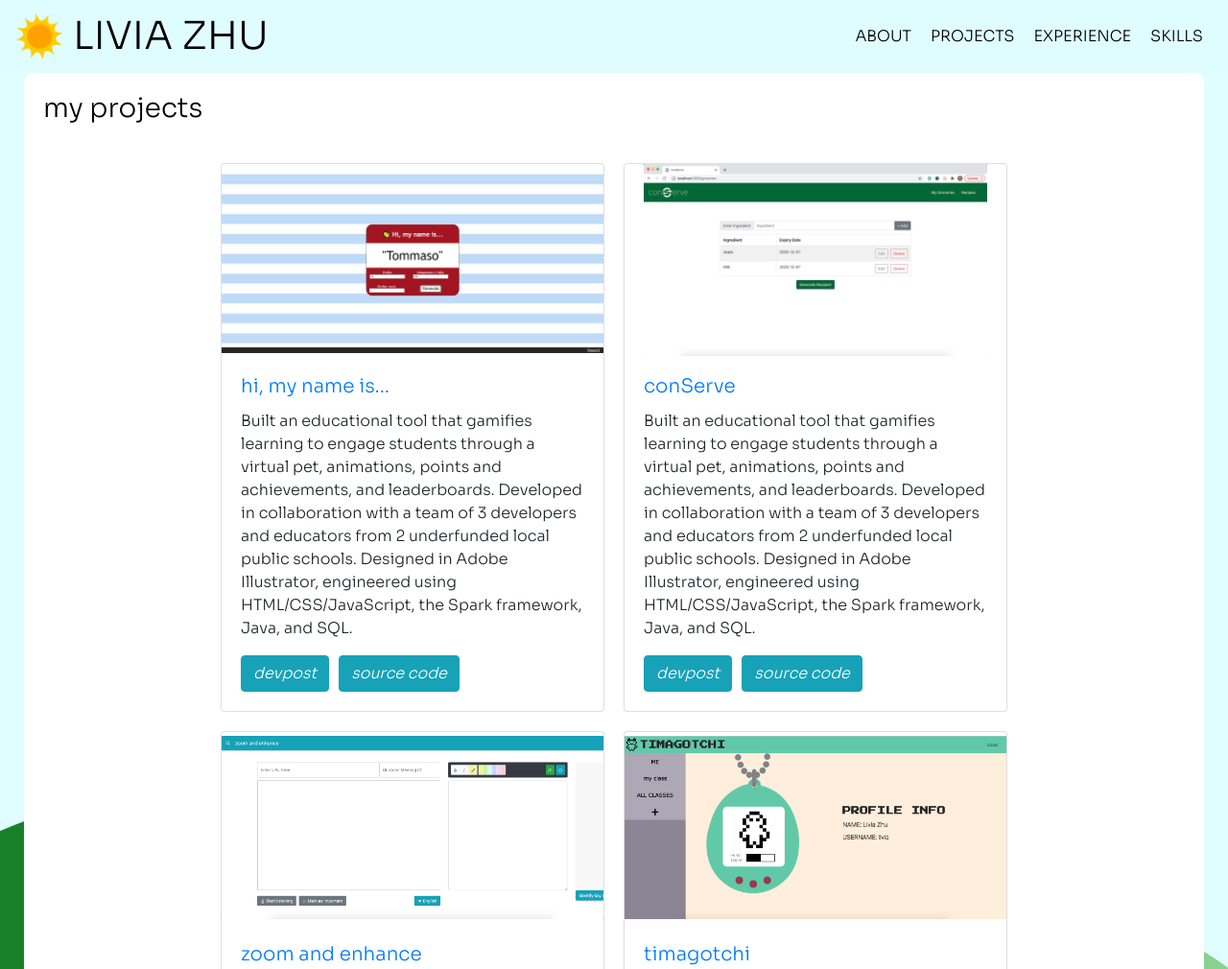
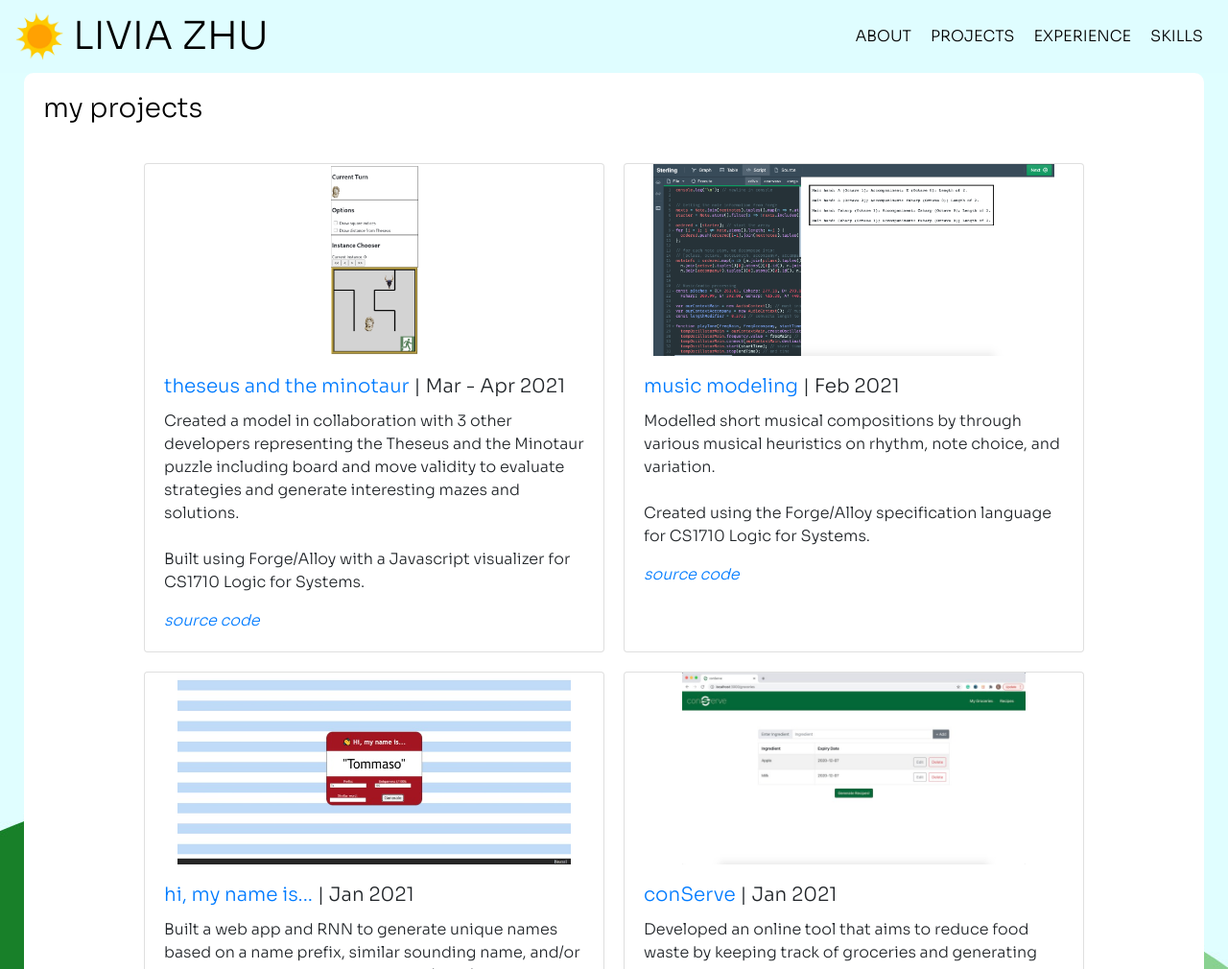
Before and after one commit to livia01px2019/personal-website, a React app: page /personal-website/projects in a window 1280 px wide. Shown: the top 1010 px of the page at 96% size. Built offline with nearby package versions, Linux system fonts and the light colour scheme.

Commit message:
experience and projects

```diff
--- a/src/Experience.js
+++ b/src/Experience.js
@@ -14,7 +14,8 @@ export default class Experience extends React.Component {
             company: "facebook",
             role: "software engineering intern",
             img: facebookImg,
-            description: "Sole engineer of the company website promoting new products ahead of product launch, obtaining 900+ page views in the first month. Refactored company website using Vue.js to improve code organization and extensibility, and initiated company website’s responsive design. Engineer Swagger APIs and maintain backend of the website and WeChat miniprograms using Java, Spring framework, and MySQL + Redis databases. ",
+            description: "I am an incoming software engineering intern for Facebook for summer 2021.",
+            date: "May 2021 - ",
             mainLink: "https://www.facebook.com/",
             links: [
               {
@@ -28,6 +29,7 @@ export default class Experience extends React.Component {
             role: "software engineering intern",
             img: osheeppsImg,
             description: "Sole engineer of the company website promoting new products ahead of product launch, obtaining 900+ page views in the first month. Refactored company website using Vue.js to improve code organization and extensibility, and initiated company website’s responsive design. Engineer Swagger APIs and maintain backend of the website and WeChat miniprograms using Java, Spring framework, and MySQL + Redis databases. ",
+            date: "Sept - Dec 2020",
             mainLink: "https://www.o-sheepps.com/",
             links: [
               {
@@ -43,6 +45,7 @@ export default class Experience extends React.Component {
             role: "undergraduate teaching assistant",
             img: brownImg,
             description: "",
+            date: "Sept - Dec 2020",
             mainLink: "https://www.brown.edu/",
             links: [
               {
@@ -68,8 +71,12 @@ export default class Experience extends React.Component {
               <div key={index} style={{display: "flex", flexDirection: "row", alignItems: "top"}}>
                 <img style={{width: "50px", height: "auto", marginRight: "20px", objectFit: "contain", objectPosition: "top"}} src={role.img}></img>
                 <div>
-                  <h5 style={this.props.dayMode ? this.props.dayTextStyle : this.props.nightTextStyle}><a href={role.mainLink}>{role.company}</a> | {role.role}</h5>
-                  <p style={this.props.dayMode ? this.props.dayTextStyle : this.props.nightTextStyle}>{role.description}</p>
+                  <div style={{width: "100%", display: "flex", flexDirection: "row", justifyContent: "space-between"}}>
+                    <h5 style={this.props.dayMode ? this.props.dayTextStyle : this.props.nightTextStyle}><a href={role.mainLink}>
+                      {role.company}</a> | {role.role}</h5>
+                    <h5>{role.date}</h5>
+                  </div>
+                  <p style={this.props.dayMode ? this.props.dayTextStyle : this.props.nightTextStyle} className="new-line">{role.description}</p>
                 </div>
               </div>
             ))}
@@ -82,7 +89,7 @@ export default class Experience extends React.Component {
                 <img style={{width: "50px", height: "auto", marginRight: "20px", objectFit: "contain", objectPosition: "top"}} src={role.img}></img>
                 <div>
                   <h5 style={this.props.dayMode ? this.props.dayTextStyle : this.props.nightTextStyle}><a href={role.mainLink}>{role.company}</a> | {role.role}</h5>
-                  <p style={this.props.dayMode ? this.props.dayTextStyle : this.props.nightTextStyle}>{role.description}</p>
+                  <p style={this.props.dayMode ? this.props.dayTextStyle : this.props.nightTextStyle} className="new-line">{role.description}</p>
                 </div>
               </div>
             ))}
--- a/src/Projects.js
+++ b/src/Projects.js
@@ -4,6 +4,8 @@ import zoomandenhanceImage from './images/zoom-and-enhance.png';
 import timagotchiImage from './images/timagotchi.png';
 import conserveImage from './images/conserve.jpg';
 import hiImage from './images/hi-my-name-is.jpg';
+import theseusImage from './images/theseus.png';
+import musicImage from './images/music.png';
 import { Row } from 'react-bootstrap';
 
 export default class Projects extends React.Component {
@@ -12,6 +14,32 @@ export default class Projects extends React.Component {
 
     this.state = {
       projects: [
+        {
+          title: "theseus and the minotaur",
+          src: theseusImage,
+          mainLink: "https://github.com/rpaul48/theseus",
+          links: [
+            {
+              name: "source code",
+              link: "https://github.com/rpaul48/theseus",
+            }
+          ],
+          date: "Mar - Apr 2021",
+          description: "Created a model in collaboration with 3 other developers representing the Theseus and the Minotaur puzzle including board and move validity to evaluate strategies and generate interesting mazes and solutions. \n\nBuilt using Forge/Alloy with a Javascript visualizer for CS1710 Logic for Systems. "
+        },
+        {
+          title: "music modeling",
+          src: musicImage,
+          mainLink: "https://github.com/livia01px2019/curiosity-modeling",
+          links: [
+            {
+              name: "source code",
+              link: "https://github.com/livia01px2019/curiosity-modeling",
+            }
+          ],
+          date: "Feb 2021",
+          description: "Modelled short musical compositions by through various musical heuristics on rhythm, note choice, and variation. \n\nCreated using the Forge/Alloy specification language for CS1710 Logic for Systems."
+        },
         {
           title: "hi, my name is...",
           src: hiImage,
@@ -27,7 +55,7 @@ export default class Projects extends React.Component {
             }
           ],
           date: "Jan 2021",
-          description: "Built an educational tool that gamifies learning to engage students through a virtual pet, animations, points and achievements, and leaderboards. Developed in collaboration with a team of 3 developers and educators from 2 underfunded local public schools. Designed in Adobe Illustrator, engineered using HTML/CSS/JavaScript, the Spark framework, Java, and SQL."
+          description: "Built a web app and RNN to generate unique names based on a name prefix, similar sounding name, and/or creativity level. Created with HTML/CSS/JS, Python, and Flask."
         },
         {
           title: "conServe",
@@ -44,7 +72,7 @@ export default class Projects extends React.Component {
             }
           ],
           date: "Jan 2021",
-          description: "Built an educational tool that gamifies learning to engage students through a virtual pet, animations, points and achievements, and leaderboards. Developed in collaboration with a team of 3 developers and educators from 2 underfunded local public schools. Designed in Adobe Illustrator, engineered using HTML/CSS/JavaScript, the Spark framework, Java, and SQL."
+          description: "Developed an online tool that aims to reduce food waste by keeping track of groceries and generating recipes based on expiration dates. Designed in Adobe Illustrator and built using React.js and the RecipePuppy API. \n\n Winner of the 3rd Best Environmental Track Hack and Wolfram Award at HackDuke 2021."
         },
         {
           title: "zoom and enhance",
@@ -65,7 +93,7 @@ export default class Projects extends React.Component {
             }
           ],
           date: "Oct 2020",
-          description: "Created web app for efficient notetaking during online classes using Vue.js, Bootstrap, Web Speech API, RAKE.js, and Heroku. Support embedding of streaming sites, multi-language speech-to-text, automatic highlighting, manual styling, and keyword extraction through NLP."
+          description: "Created web app for efficient notetaking during online classes using Vue.js, Bootstrap, Web Speech API, RAKE.js, and Heroku. \n\nSupports embedding of streaming sites, multi-language speech-to-text, automatic highlighting, manual styling, and keyword extraction through NLP. \n\n Finalist for the Best Professional Hack and Best Web-based Hack for the 2021 Hack@Home hackathon."
         },
         {
           title: "timagotchi",
@@ -82,7 +110,7 @@ export default class Projects extends React.Component {
             }
           ],
           date: "Feb 2020 – May 2020",
-          description: "Built an educational tool that gamifies learning to engage students through a virtual pet, animations, points and achievements, and leaderboards. Developed in collaboration with a team of 3 developers and educators from 2 underfunded local public schools. Designed in Adobe Illustrator, engineered using HTML/CSS/JavaScript, the Spark framework, Java, and SQL."
+          description: "Built an educational tool that gamifies learning to engage students through a virtual pet, animations, points and achievements, and leaderboards. \n\nDeveloped in collaboration with a team of 3 developers and educators from 2 underfunded local public schools. \n\nDesigned in Adobe Illustrator, engineered using HTML/CSS/JavaScript, the Spark framework, Java, and SQL."
         },
       ]
     };
@@ -97,14 +125,14 @@ export default class Projects extends React.Component {
 
           <div style={{display: "flex", flexDirection: "row", flexWrap: "wrap", justifyContent: "center"}}>
             {this.state.projects.map((project, index) => (
-              <div className={this.props.dayMode ? "card" : "card bg-dark text-white"} style={{width: "25rem", margin: "10px"}} key={index}>
+              <div className={this.props.dayMode ? "card" : "card bg-dark text-white"} style={{width: "30rem", margin: "10px"}} key={index}>
                 <a href={project.mainLink}><img class="card-img-top" style={{height: "200px", objectFit: "contain"}} src={project.src} alt={project.title}></img></a>
                 <div class="card-body">
-                  <a href={project.mainLink}><h5 class="card-title">{project.title}</h5></a>
-                  <p class="card-text">{project.description}</p>
+                  <h5 class="card-title"><a href={project.mainLink}>{project.title}</a> | {project.date}</h5>
+                  <p class="card-text new-line">{project.description}</p>
                   <div className="projectButtons">
                     {project.links.map((link, linkIndex) => (
-                      <a key="linkIndex" className="btn btn-info projectButton" href={link.link}><i>{link.name} </i></a>
+                      <a key="linkIndex" className="projectButton" href={link.link}><i>{link.name} </i></a>
                     ))}
                   </div>
                 </div>
--- a/src/index.css
+++ b/src/index.css
@@ -99,3 +99,7 @@ code {
   margin-top: 10px;
   margin-bottom: 20px;
 }
+
+.new-line {
+  white-space: pre-line;
+}
```
Also changed, not shown: src/images/music.png (added), src/images/theseus.png (added).
